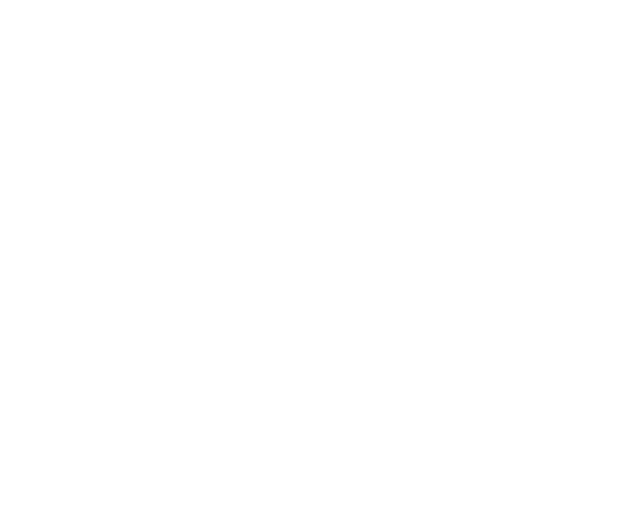
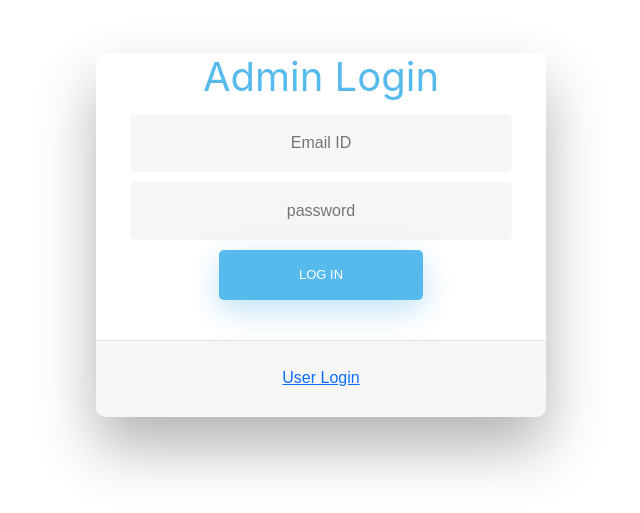
Before and after one commit to mubashir369/MERN_incubationManagementProject, a React (Create React App) app in the folder client/: page /admin-login in a window 1280 px wide. Before the commit this address had no page. Shown: the part 165-678 px from the top of the page, without its empty margins (319-959 px from the left). Built offline with nearby package versions, Linux system fonts and the light colour scheme.

Commit message:
Admin Login Side Completed

```diff
--- a/client/src/App.js
+++ b/client/src/App.js
@@ -4,6 +4,7 @@
 import SignUpPage from './pages/User/SignUpPage';
 import UserDashboardPage from './pages/User/UserDashboardPage';
 import IncubationFormPage from './pages/User/IncubationFormPage';
+import AdminLoginPage from './pages/Admin/AdminLoginPage';
 function App() {
   return (
     <div>
@@ -13,6 +14,7 @@
           <Route path='/sign-up' element={<SignUpPage/>}  />
           <Route path='/user-dashboard' element={<UserDashboardPage/>} />
           <Route path='/incubation-form' element={<IncubationFormPage/>}  />
+          <Route path='/admin-login' element={<AdminLoginPage/>} />
         </Routes>
       </Router>
     </div>
--- a/client/src/components/Admin/Login/AdminLogin.jsx
+++ b/client/src/components/Admin/Login/AdminLogin.jsx
@@ -1,20 +1,34 @@
-import React, { useState } from 'react'
-import { Link, } from 'react-router-dom'
-import '../../User/Login/UserLogin.css'
+import axios from "axios";
+import React, { useState } from "react";
+import { Link, useNavigate } from "react-router-dom";
+import "../../User/Login/UserLogin.css";
 
 function AdminLogin() {
-
-    const [email,setEmail]=useState('')
-    const [password,setPassword]=useState('')
-    const login=()=>{
-
+  const navigate=useNavigate()
+  const [email, setEmail] = useState("");
+  const [password, setPassword] = useState("");
+  const login = (e) => {
+    e.preventDefault()
+    const data={
+      email:email,
+      password:password
     }
+    axios.post("http://localhost:9000/admin/login",data).then((res)=>{
+      console.log(res.data);
+      if(res.data.admin){
+        alert("login Success")
+        navigate('/admin-dashboard')
+      }else{
+        alert('invalid userName or Password')
+      }
+    })
+  };
   return (
     <div className="body">
       <div className="wrapper fadeInDown">
         <div id="formContent">
           <div className="fadeIn first">
-          <h1 className="heading">Login</h1>
+            <h1 className="heading">Admin Login</h1>
           </div>
           <form onSubmit={login}>
             <input
@@ -24,30 +38,32 @@
               required
               placeholder="Email ID"
               value={email}
-            onChange={(e)=>{setEmail(e.target.value)}}
+              onChange={(e) => {
+                setEmail(e.target.value);
+              }}
             />
             <input
               type="password"
               id="password"
               className="fadeIn third"
-
               placeholder="password"
               value={password}
               required
-            onChange={(e)=>{setPassword(e.target.value)}}
+              onChange={(e) => {
+                setPassword(e.target.value);
+              }}
             />
             <input type="submit" className="fadeIn fourth" value="Log In" />
           </form>
           <div id="formFooter">
-          <Link className="underlineHover" to={'/sign-up'}>
-            Sign Up
+            <Link className="underlineHover" to={"/login"}>
+              User Login
             </Link>
-          <Link className="underlineHover" to={'/admin-login'}>Admin Login</Link>
           </div>
         </div>
       </div>
     </div>
-  )
+  );
 }
 
-export default AdminLogin
+export default AdminLogin;
--- /dev/null
+++ b/client/src/pages/Admin/AdminLoginPage.jsx
@@ -0,0 +1,11 @@
+import React from 'react'
+import AdminLogin from '../../components/Admin/Login/AdminLogin'
+function AdminLoginPage() {
+  return (
+    <div>
+      <AdminLogin/>
+    </div>
+  )
+}
+
+export default AdminLoginPage
```
Also changed, not shown: 2 other files (tests, documents, lock files or other folders). Lines whose indentation alone changed are shown as unchanged.
